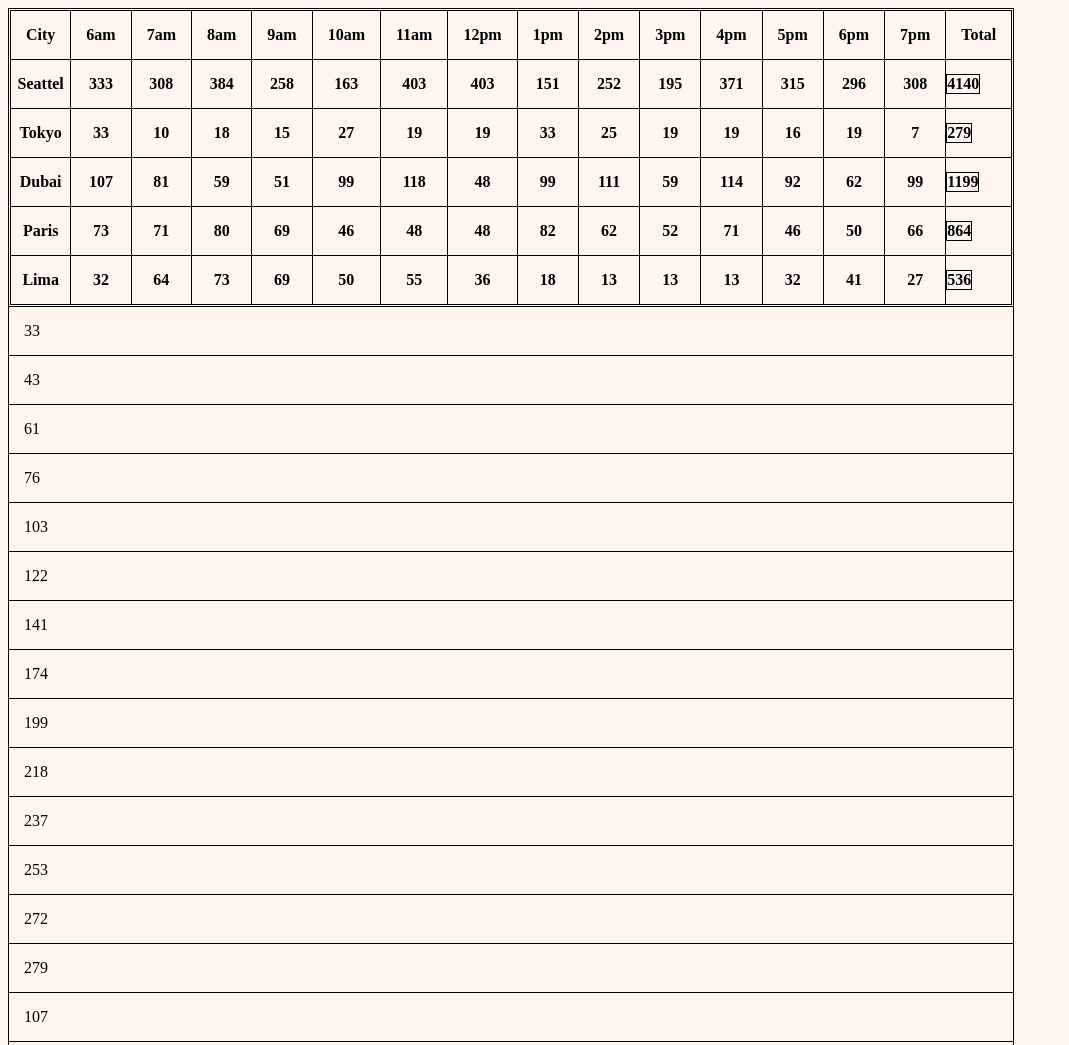
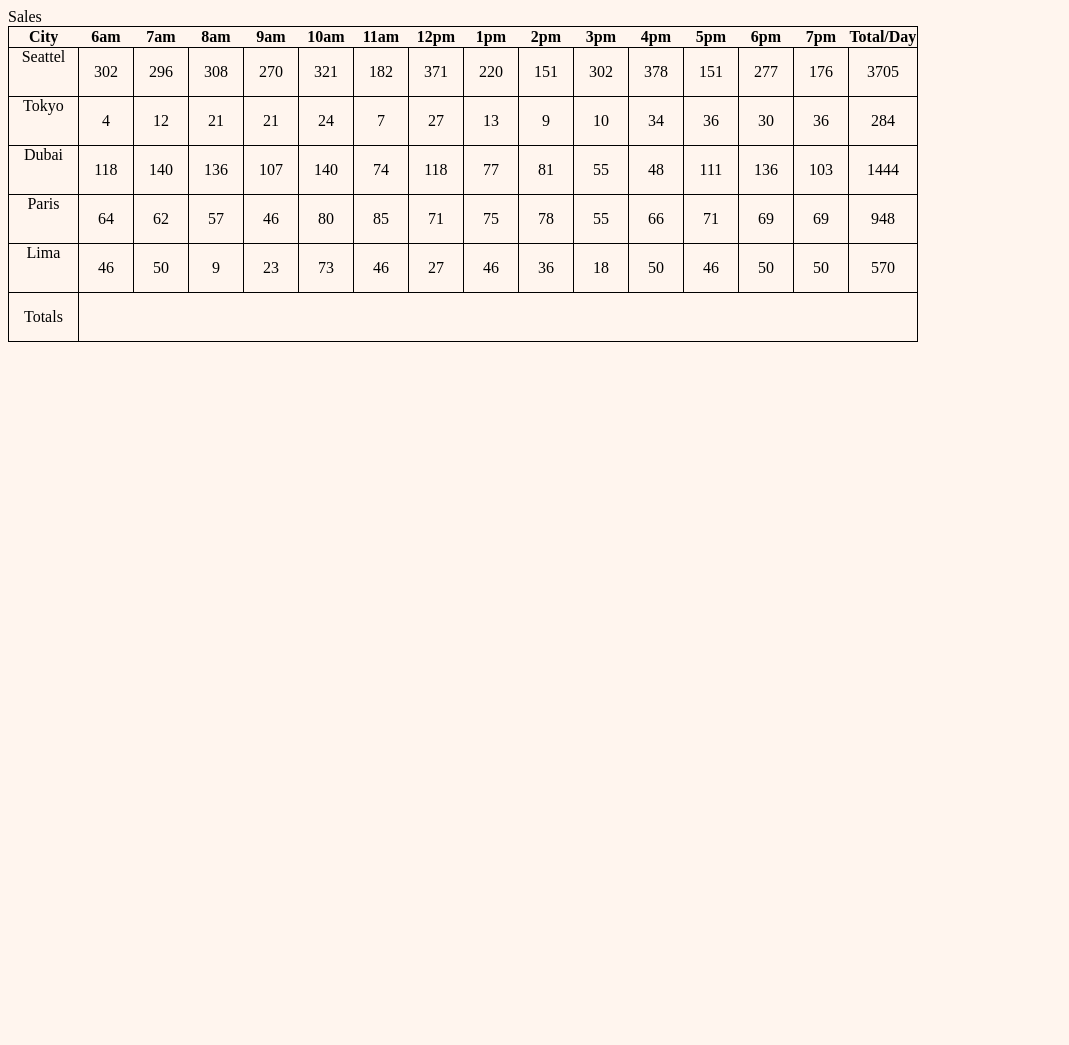
Before and after one commit to Yazandar/cookie-stand, a plain HTML site: page sales.html in a window 1280 px wide. Shown: the top 1045 px of the page, without its empty margins (0-1069 px from the left). After the commit the page ends 800 px from the top, so only its background shows below. Drawn offline with Linux system fonts and the light colour scheme; a web font is replaced by a local one.

Commit message:
uploaded cleaner code with table and sum for the rows, fail to calculat the sum for columns

```diff
--- a/CSS/style.css
+++ b/CSS/style.css
@@ -15,9 +15,7 @@ a{
     font-size: 20px;
 }
 
-/* #salestable table {
-    border: 1px  solid black;
-} */
+
 table{
     border-collapse: collapse;
     border: 1px  solid black;
@@ -28,4 +26,6 @@ td,tr{
   border: 1px  solid black;
     padding: 15px;
     width: 7px;
+    text-align: center;
+
 }
--- a/js/app.js
+++ b/js/app.js
@@ -1,93 +1,130 @@
 'use strict';
+let TabelHeader = ['City','6am ','7am  ','8am  ','9am  ','10am','11am','12pm','1pm  ','2pm  ','3pm  ','4pm  ','5pm  ','6pm  ','7pm  ', 'Total/Day'];
+let TabelFooter = ['Totals',];
+let parentElement = document.getElementById('createTable');
 
 
-const TabelHeader =  ['City','6am ','7am  ','8am  ','9am  ','10am','11am','12pm','1pm  ','2pm  ','3pm  ','4pm  ','5pm  ','6pm  ','7pm  ', 'Total'];
-const parentElement = document.getElementById('salesTable');
-const tElement = document.createElement('table');
-parentElement.appendChild(tElement);
-const thElement = document.createElement('th');
-tElement.appendChild(thElement);
-for (let i =0; i <TabelHeader.length; i++){
-  const timeRow = document.createElement('td');
-  thElement.appendChild(timeRow);
-  timeRow.textContent = `${TabelHeader[i]}`;
+function head (){
+  for(let i= 0; i<TabelHeader.length; i++){
+    const thElement = document.createElement('th');
+    parentElement.appendChild(thElement);
+    thElement.textContent =`${TabelHeader[i]}`;
+  }
 }
+head();
 
-
-function CitySales(name ,minCust,maxCust,avgCust,workingHours) {
-  this.name = name;
-  this.minCust = minCust;
-  this.maxCust = maxCust;
-  this.avgCust = avgCust;
-  this.workingHours = workingHours;
-
-}
-
-CitySales.prototype.render= function() {
-
-  const cityElement = document.createElement('tr');
-  thElement.appendChild(cityElement);
-  cityElement.textContent= `${this.name}`;
-  let cookiesPerCity=[];
-
-  for(let i=0; i < this.workingHours.length ; i++){
-    let liElement = document.createElement('td');
-    let customers = (getRandomInt(this.minCust,this.maxCust));
-    let num = Math.floor(customers*this.avgCust);
-    cookiesPerCity.push(num);
-    liElement.textContent = `${cookiesPerCity[i]}`;
-    cityElement.appendChild(liElement);
+function footer (){
+  for(let i= 0; i<TabelFooter.length; i++){
+    const fElement = document.createElement('tfoot');
+    parentElement.appendChild(fElement);
+    const ftdElement = document.createElement('td');
+    fElement.appendChild(ftdElement);
+    ftdElement.textContent = `${TabelFooter[i]}`;
 
   }
-  let total = cookiesPerCity.reduce(function(a, b){
-    return a + b;
-  }, 0);
-
-  let liElement = document.createElement('tr');
-  liElement.textContent= `${total}`;
-  cityElement.appendChild(liElement);
-
-  let cookiesEachHour =[];
-  let eachHour = document.createElement('tfoot');
-  for(let i = 0; i < this.workingHours.length; i++){
-    let tfElement = document.createElement('tr');
-    eachHour.appendChild(tfElement);
-    let tfTotals = document.createElement('td');
-    tfElement.appendChild(tfTotals);
-    cookiesEachHour.push(cookiesPerCity[i]);
-
-    tElement.appendChild(eachHour);
-
-    let totals = cookiesEachHour.reduce(function(a, b){
-      return a + b;
-    }, 0);
-    tfTotals.textContent =`${totals}`;
-  }
-
-
-
-
-
-};
-
-
-
-
-let seattelSales = new CitySales ('Seattel',23,65,6.3,['6am ','7am  ','8am  ','9am  ','10am','11am','12pm','1pm  ','2pm  ','3pm  ','4pm  ','5pm  ','6pm  ','7pm  ']);
-let tokyoSales = new CitySales ('Tokyo',3,24,1.5,['6am ','7am  ','8am  ','9am  ','10am','11am','12pm','1pm  ','2pm  ','3pm  ','4pm  ','5pm  ','6pm  ','7pm  ']);
-let dubaiSales = new CitySales ('Dubai',11,38,3.7,['6am ','7am  ','8am  ','9am  ','10am','11am','12pm','1pm  ','2pm  ','3pm  ','4pm  ','5pm  ','6pm  ','7pm  ']);
-let parisSales = new CitySales ('Paris',20,38,2.3,['6am ','7am  ','8am  ','9am  ','10am','11am','12pm','1pm  ','2pm  ','3pm  ','4pm  ','5pm  ','6pm  ','7pm  ']);
-let limaSales = new CitySales ('Lima',2,16,4.6,['6am ','7am  ','8am  ','9am  ','10am','11am','12pm','1pm  ','2pm  ','3pm  ','4pm  ','5pm  ','6pm  ','7pm  ']);
-
+}
+footer();
 
 function getRandomInt(min, max) {
   min = Math.ceil(min);
   max = Math.floor(max);
   return Math.floor(Math.random() * (max - min + 1) + min);
 }
+function Sales(name , minCust, maxCust,avgCust, workingHours) {
+  this.name = name;
+  this.minCust = minCust;
+  this.maxCust = maxCust;
+  this.avgCust = avgCust;
+  this.workingHours = workingHours;
+  this.custmPerHour = [];
+  this.Cookies= [];
+  // this.totalPerCity =0;
+  this.cookiesPerHour=0;
+  this.cookiesPHT = [];
+  this.total=0;
+  this.leftTotal=0;
 
-seattelSales.render();
-tokyoSales.render();
-dubaiSales.render();
-parisSales.render();
-limaSales.render();
+  // console.log(this.cookiesPHT);
+  // console.log(this.Cookies);
+  // console.log(this.custmPerHour);
+}
+
+Sales.prototype.customersPerHour = function(){
+  for(let i =0; i<this.workingHours.length; i++){
+    this.custmPerHour.push(getRandomInt(this.minCust,this.maxCust));
+  }
+};
+
+Sales.prototype.cookiesSales = function(){
+  for(let i=0; i< this.workingHours.length; i++){
+    this.Cookies.push(Math.floor(this.custmPerHour[i]*this.avgCust)) ;
+
+  }
+
+};
+
+
+Sales.prototype.salesPerCity = function(){
+  const CitySalesRow = document.createElement('tr');
+  parentElement.appendChild(CitySalesRow);
+  CitySalesRow.textContent =`${this.name}`;
+  for(let i= 0; i< this.workingHours.length; i++){
+    const tdElement = document.createElement('td');
+    CitySalesRow.appendChild(tdElement);
+    tdElement.textContent = `${this.Cookies[i]}`;
+
+  }
+
+  let total = this.Cookies.reduce(function(a, b){
+    return a + b;
+  }, 0);
+  let totalPerCity = document.createElement('td');
+  CitySalesRow.appendChild(totalPerCity);
+  totalPerCity.textContent = `${total}`;
+
+};
+
+// Sales.prototype.cookiesTotalPerHour =function(){
+
+//   const footerSum = document.createElement('tfoot');
+//   parentElement.appendChild(footerSum);
+//   for(let i= 0; i< this.workingHours.length; i++){
+//     this.cookiesPHT.push=(Math.floor(this.Cookies[0]));
+//     const tdfElement = document.createElement('td');
+//     footerSum.appendChild(tdfElement);
+// for(let i=0; i< this.workingHours.length; i++){
+
+// this.cookiesPerHour = this.cookiesPHT+this.Cookies;
+//   }
+// };
+
+
+let seattelSales = new Sales ('Seattel',23,65,6.3,['6am ','7am  ','8am  ','9am  ','10am','11am','12pm','1pm  ','2pm  ','3pm  ','4pm  ','5pm  ','6pm  ','7pm  ']);
+seattelSales.customersPerHour();
+seattelSales.cookiesSales();
+// seattelSales.cookiesTotalPerHour();
+seattelSales.salesPerCity();
+
+let tokyoSales = new Sales ('Tokyo',3,24,1.5,['6am ','7am  ','8am  ','9am  ','10am','11am','12pm','1pm  ','2pm  ','3pm  ','4pm  ','5pm  ','6pm  ','7pm  ']);
+tokyoSales.customersPerHour();
+tokyoSales.cookiesSales();
+// tokyoSales.cookiesTotalPerHour();
+tokyoSales.salesPerCity();
+
+let dubaiSales = new Sales ('Dubai',11,38,3.7,['6am ','7am  ','8am  ','9am  ','10am','11am','12pm','1pm  ','2pm  ','3pm  ','4pm  ','5pm  ','6pm  ','7pm  ']);
+dubaiSales.customersPerHour();
+dubaiSales.cookiesSales();
+// dubaiSales.cookiesTotalPerHour();
+dubaiSales.salesPerCity();
+
+let parisSales = new Sales ('Paris',20,38,2.3,['6am ','7am  ','8am  ','9am  ','10am','11am','12pm','1pm  ','2pm  ','3pm  ','4pm  ','5pm  ','6pm  ','7pm  ']);
+parisSales.customersPerHour();
+parisSales.cookiesSales();
+// parisSales.cookiesTotalPerHour();
+parisSales.salesPerCity();
+
+let limaSales = new Sales ('Lima',2,16,4.6,['6am ','7am  ','8am  ','9am  ','10am','11am','12pm','1pm  ','2pm  ','3pm  ','4pm  ','5pm  ','6pm  ','7pm  ']);
+limaSales.customersPerHour();
+limaSales.cookiesSales();
+// limaSales.cookiesTotalPerHour();
+limaSales.salesPerCity();
--- a/sales.html
+++ b/sales.html
@@ -8,25 +8,10 @@
     <title>Cookies Sales</title>
 </head>
 <body>
-    <div id="salesTable" >
+    <table id="createTable">
+        Sales
+    </table>
 
-    <div id='Seattel'>
-
-    </div>
-    <div id="Tokyo">
-
-    </div>
-    <div id="Dubai">
-
-    </div>
-    <div id="Paris">
-
-    </div>
-    <div id="Lima">
-
-    </div>
-
-    </div>
 
 </body>
 <script src="./js/app.js"></script>
```
